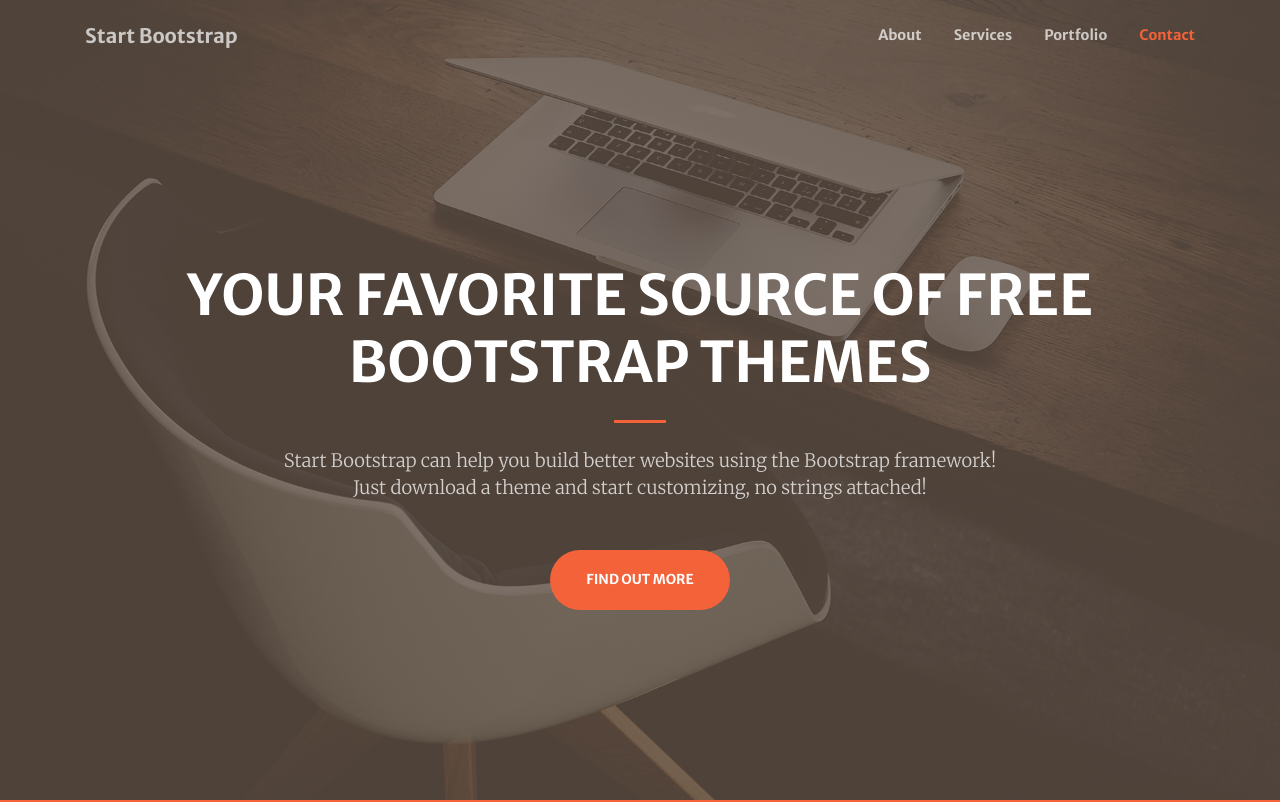
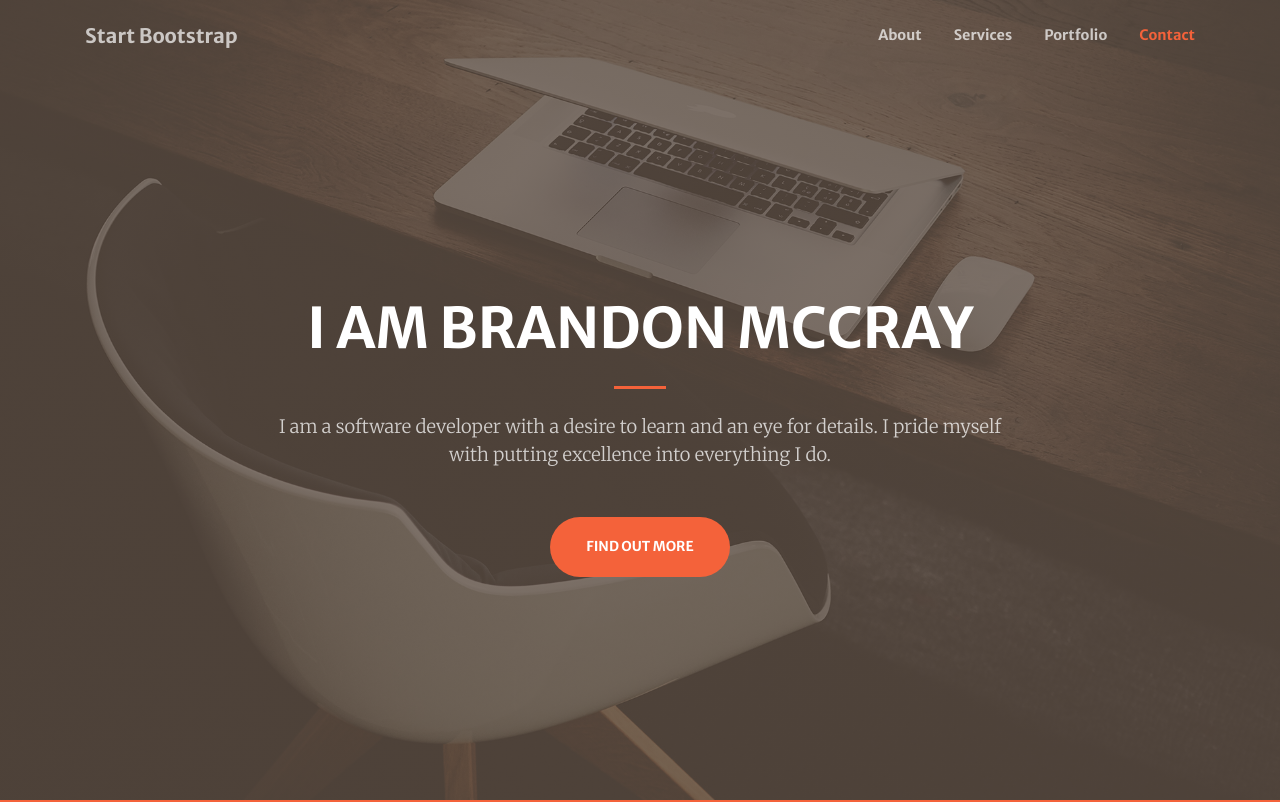
Before and after one commit to bradmccray89/bradmccray89.github.io, a website with bundled scripts: page index.html in a window 1280 px wide. Shown: the top 802 px of the page. Built offline with nearby package versions, Linux system fonts and the light colour scheme.

Commit message:
added some text to the beginning

```diff
--- a/index.html
+++ b/index.html
@@ -8,7 +8,7 @@
   <meta name="description" content="">
   <meta name="author" content="">
 
-  <title>Creative - Start Bootstrap Theme</title>
+  <title>Brandon McCray</title>
 
   <!-- Font Awesome Icons -->
   <link href="vendor/fontawesome-free/css/all.min.css" rel="stylesheet" type="text/css">
@@ -58,11 +58,11 @@
     <div class="container h-100">
       <div class="row h-100 align-items-center justify-content-center text-center">
         <div class="col-lg-10 align-self-end">
-          <h1 class="text-uppercase text-white font-weight-bold">Your Favorite Source of Free Bootstrap Themes</h1>
+          <h1 class="text-uppercase text-white font-weight-bold">I am Brandon McCray</h1>
           <hr class="divider my-4">
         </div>
         <div class="col-lg-8 align-self-baseline">
-          <p class="text-white-75 font-weight-light mb-5">Start Bootstrap can help you build better websites using the Bootstrap framework! Just download a theme and start customizing, no strings attached!</p>
+          <p class="text-white-75 font-weight-light mb-5">I am a software developer with a desire to learn and an eye for details. I pride myself with putting excellence into everything I do.</p>
           <a class="btn btn-primary btn-xl js-scroll-trigger" href="#about">Find Out More</a>
         </div>
       </div>
```
